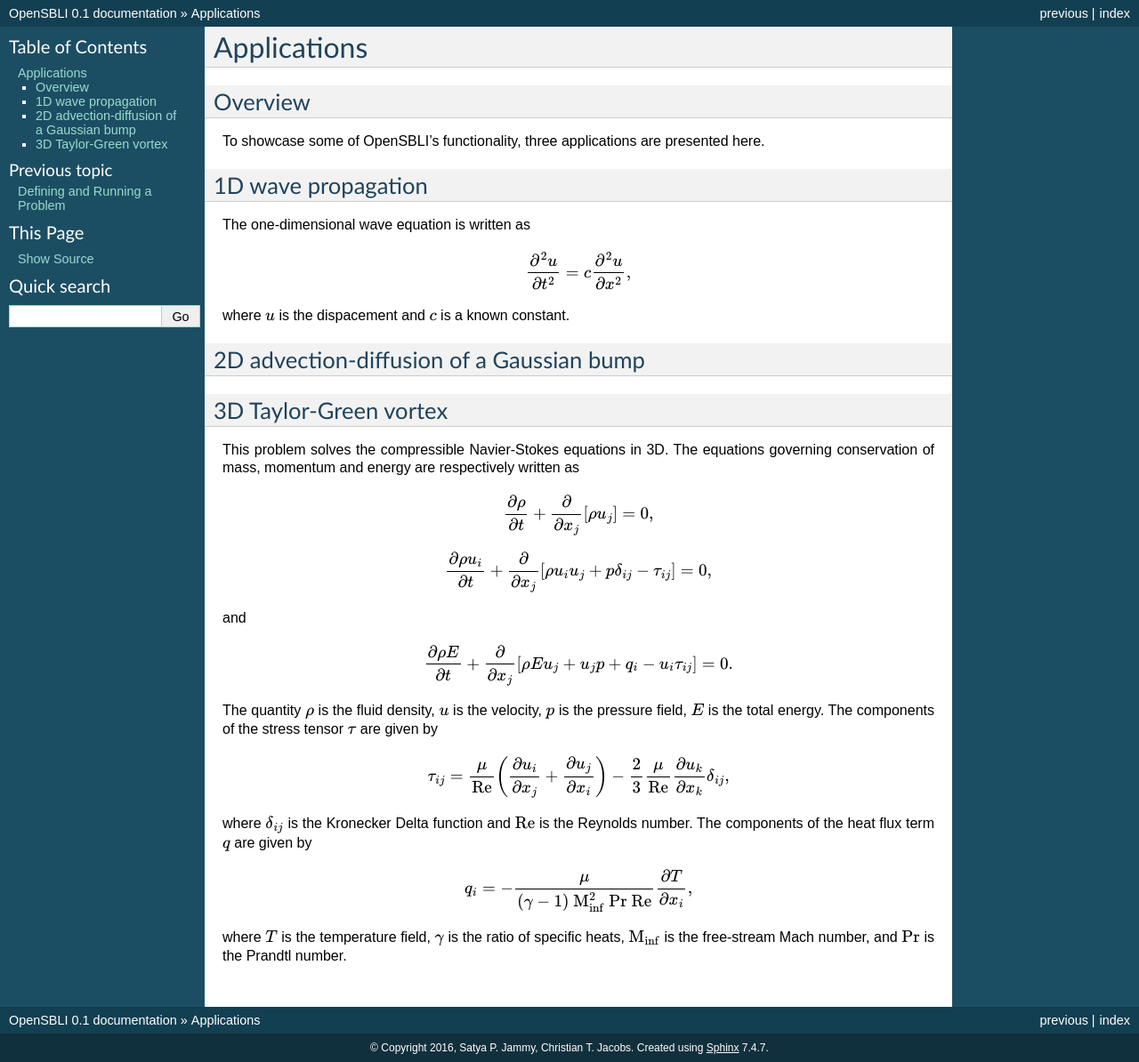
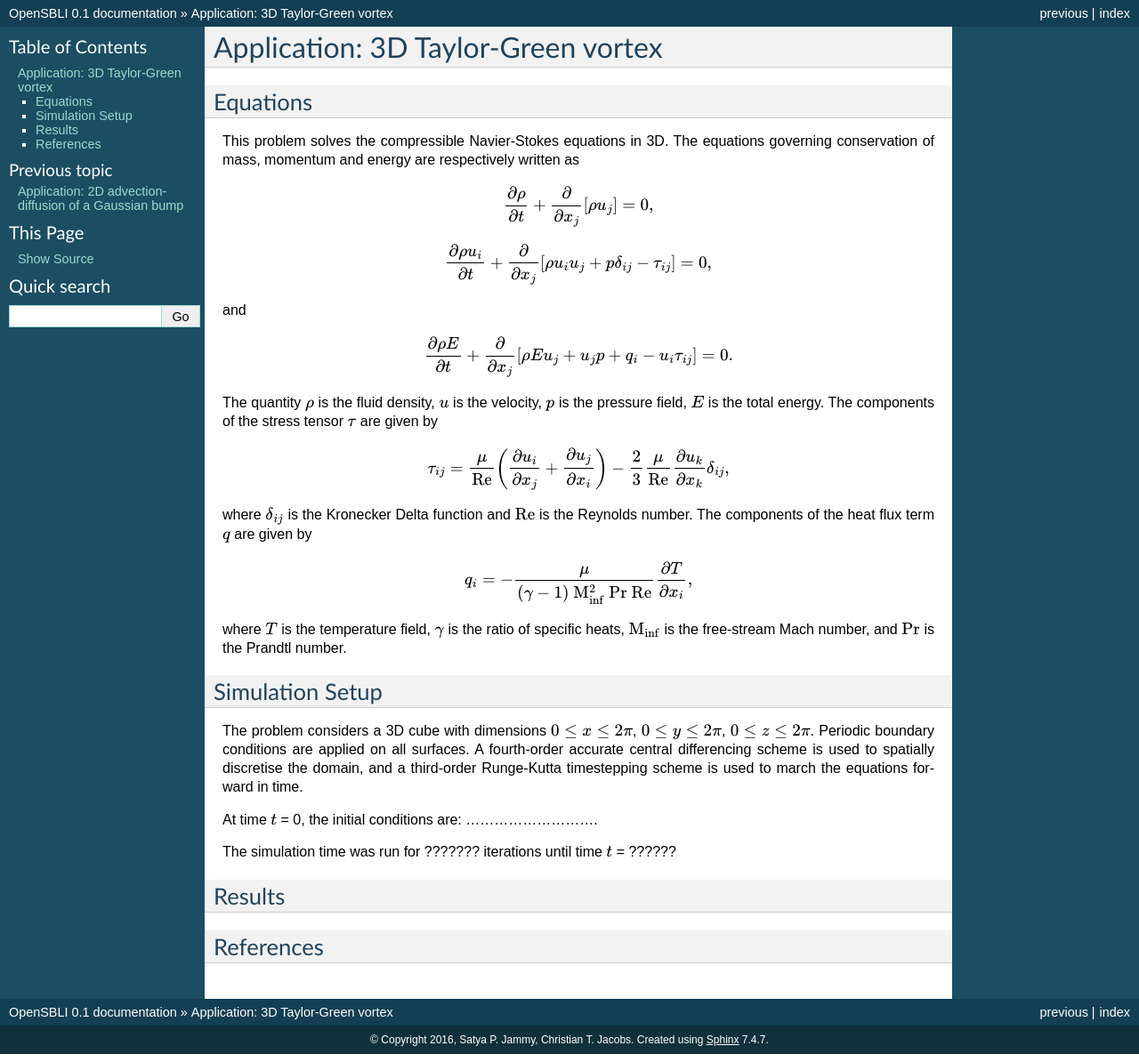
Before and after one commit to opensbli/opensbli, a Sphinx documentation site: the page built from docs/source/tgv.rst, in a window 1280 px wide. Shown: the whole page at 89% size. Built offline with Sphinx 7.4.7, drawn with Linux system fonts in a browser that asks for light colours.

Commit message:
Added separate application files.

```diff
--- /dev/null
+++ b/docs/source/advection_diffusion.rst
@@ -0,0 +1,5 @@
+Application: 2D advection-diffusion of a Gaussian bump
+======================================================
+
+Equations
+---------
--- a/docs/source/applications.rst
+++ b/docs/source/tgv.rst
@@ -1,27 +1,8 @@
-Applications
-============
+Application: 3D Taylor-Green vortex
+===================================
 
-Overview
---------
-
-To showcase some of OpenSBLI's functionality, three applications are presented here.
-
-1D wave propagation
--------------------
-
-The one-dimensional wave equation is written as
-
-.. math:: \frac{\partial^2 u}{\partial t^2} = c\frac{\partial^2 u}{\partial x^2},
-
-where :math:`u`  is the dispacement and :math:`c`  is a known constant.
-
-2D advection-diffusion of a Gaussian bump
------------------------------------------
-
-
-
-3D Taylor-Green vortex
-----------------------
+Equations
+---------
 
 This problem solves the compressible Navier-Stokes equations in 3D. The equations governing conservation of mass, momentum and energy are respectively written as
 
@@ -42,3 +23,18 @@ where :math:`\delta_{ij}` is the Kronecker Delta function and :math:`\mathrm{Re}
 .. math:: q_i = -\frac{\mu}{(\gamma-1)\ \mathrm{M}_\inf^2\ \mathrm{Pr}\ \mathrm{Re}}\frac{\partial T}{\partial x_i},
 
 where :math:`T` is the temperature field, :math:`\gamma` is the ratio of specific heats, :math:`\mathrm{M}_\inf` is the free-stream Mach number, and :math:`\mathrm{Pr}` is the Prandtl number.
+
+Simulation Setup
+----------------
+
+The problem considers a 3D cube with dimensions :math:`0 \leq x \leq 2\pi`, :math:`0 \leq y \leq 2\pi`, :math:`0 \leq z \leq 2\pi`. Periodic boundary conditions are applied on all surfaces. A fourth-order accurate central differencing scheme is used to spatially discretise the domain, and a third-order Runge-Kutta timestepping scheme is used to march the equations forward in time.
+
+At time :math:`t` = 0, the initial conditions are: ............................
+
+The simulation time was run for ??????? iterations until time :math:`t` = ??????
+
+Results
+-------
+
+References
+----------
```
Also changed, not shown: docs/source/index.rst (+5 -4 lines), docs/source/wave.rst (added, +11 -0 lines).
